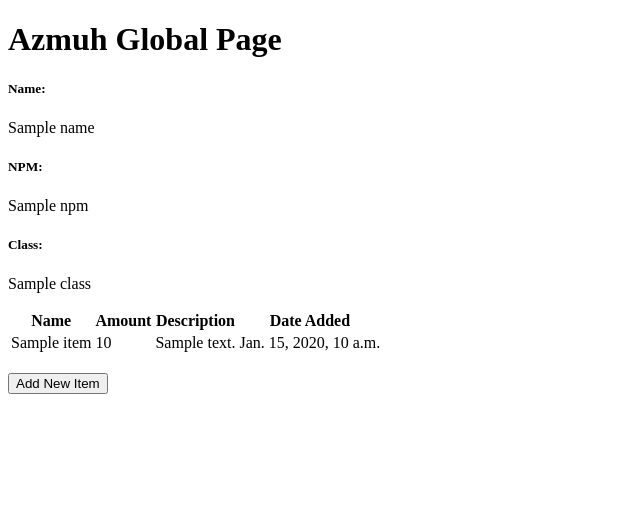
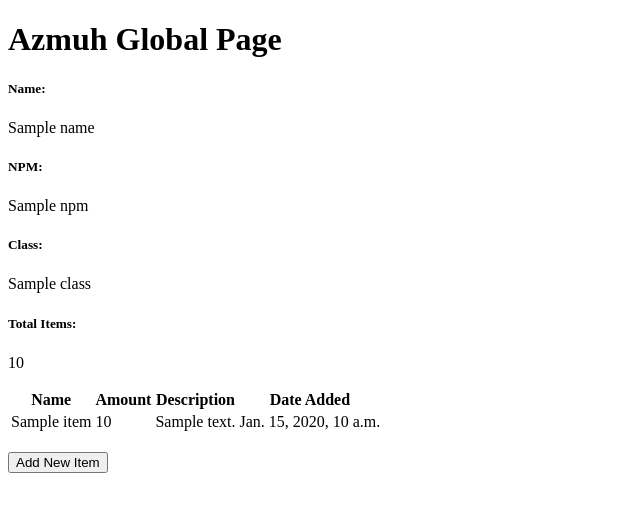
Before and after one commit to azmifal/AzmuhGlobal, a Django app: template main/templates/main.html in a window 1280 px wide. Shown: the top 512 px of the page, without its empty margins (0-640 px from the left). Run offline with Django 4.2, Linux system fonts and the light colour scheme; the template is opened without the code that fills it: most values are stand-ins (such as "Sample title", 1, 10 or a date in 2020).

Commit message:
menambahkan poin bonus

```diff
--- a/main/templates/main.html
+++ b/main/templates/main.html
@@ -11,6 +11,9 @@
 
     <h5>Class:</h5>
     <p>{{class}}</p>
+
+    <h5>Total Items:</h5>
+    <p>{{amount_items}}</p>
 
     <table>
         <tr>
--- a/main/views.py
+++ b/main/views.py
@@ -8,12 +8,14 @@ from main.models import Item
 
 def show_main(request):
     items = Item.objects.all()
+    item_count = items.count()
 
     context = {
         'name': 'Muhammad Azmi Falah',
         'npm': '2206082285',
         'class': 'PBP B',
-        'items': items
+        'items': items,
+        'amount_items': item_count,
     }
 
     return render(request, "main.html", context)
```
Also changed, not shown: assets/postman_html.png, assets/postman_json-by-id.png, assets/postman_json.png, assets/postman_xml-by-id.png, 1 other file.
